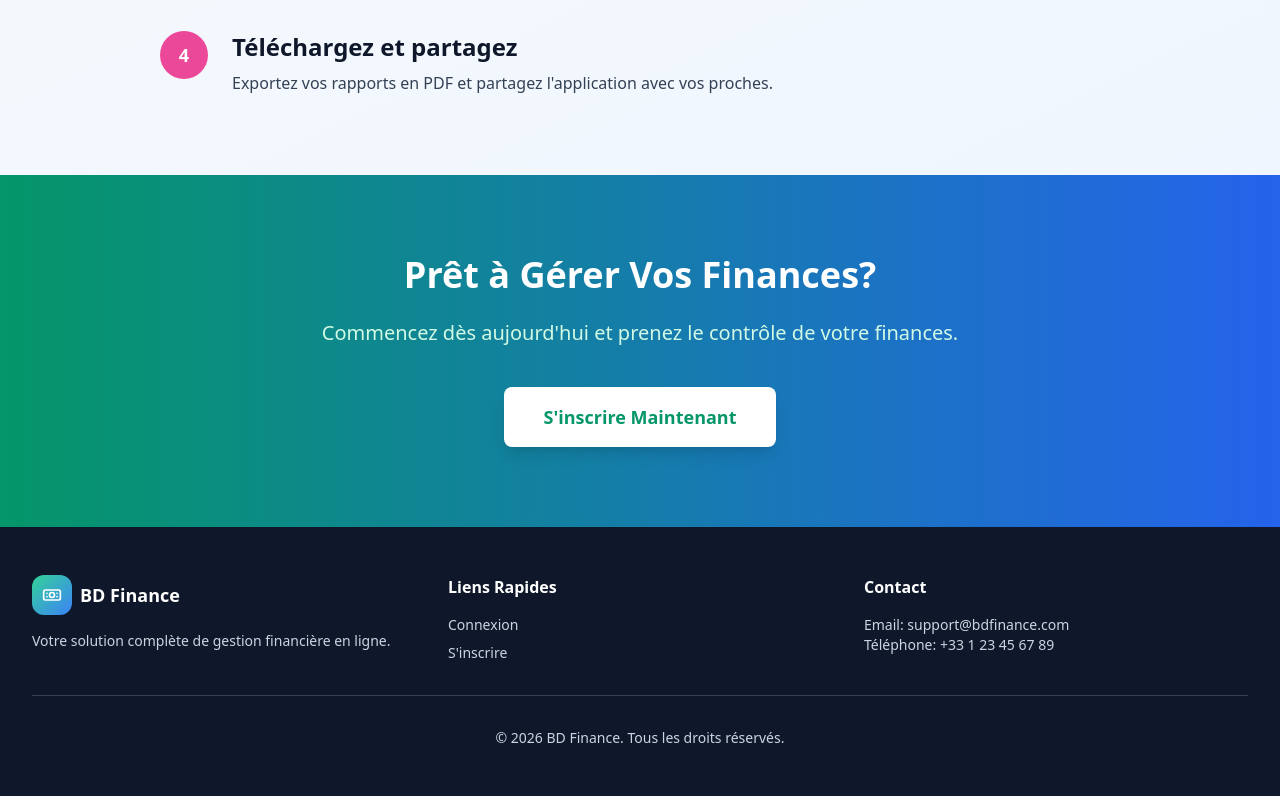
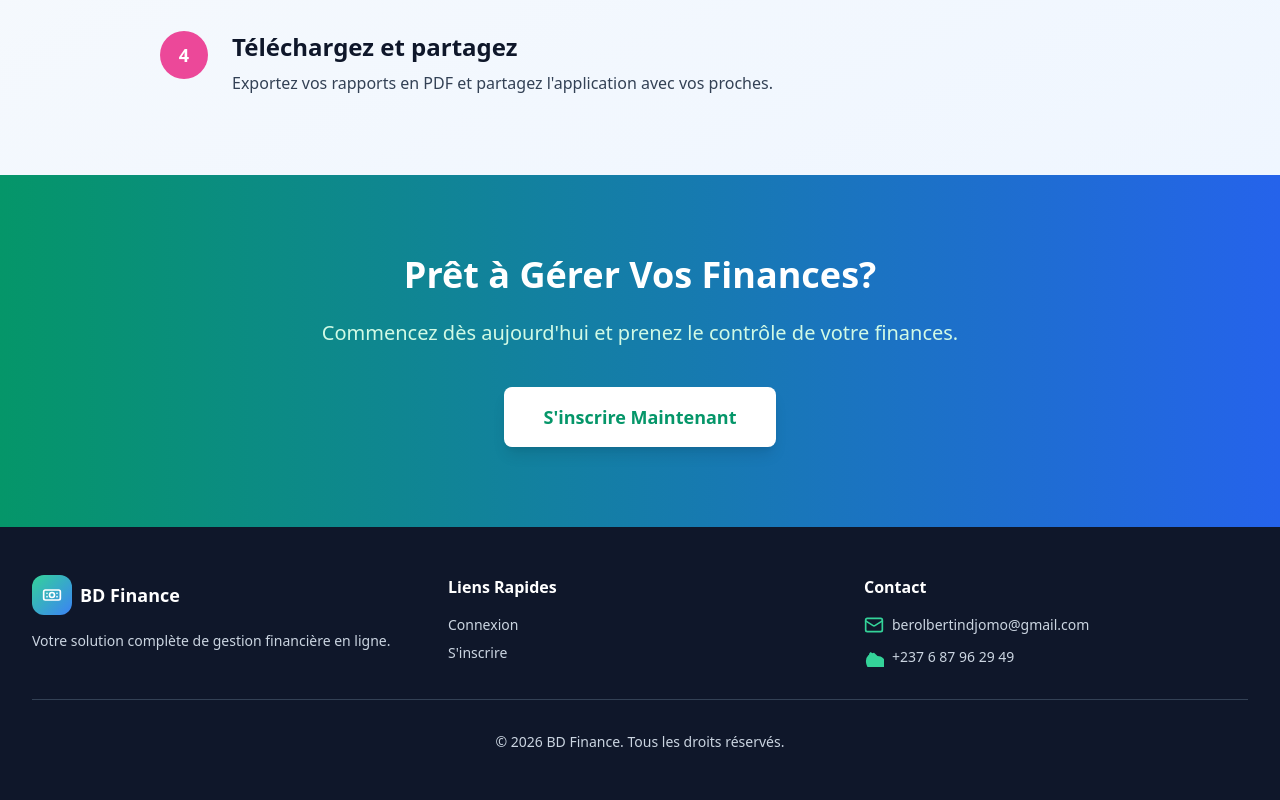
Before and after one commit to berol24/BD_FINANCE, an Angular app in the folder frontend/: page / in a window 1280 px wide. Shown: the part 1769-2569 px from the top of the page. Built offline with nearby package versions, Linux system fonts and the light colour scheme.

Commit message:
mise en place des contacts

```diff
--- a/frontend/src/app/features/landing/landing.component.html
+++ b/frontend/src/app/features/landing/landing.component.html
@@ -222,8 +222,23 @@
       <!-- Contact -->
       <div>
         <h4 class="font-bold text-white mb-4">Contact</h4>
-        <p class="text-sm">Email: support&#64;bdfinance.com</p>
-        <p class="text-sm">Téléphone: +33 1 23 45 67 89</p>
+        <div class="space-y-3 text-sm">
+          <!-- Email -->
+          <div class="flex items-center gap-2">
+            <svg class="w-5 h-5 text-emerald-400" viewBox="0 0 24 24" fill="none" stroke="currentColor" stroke-width="2" stroke-linecap="round" stroke-linejoin="round" aria-hidden="true">
+              <rect x="2" y="4" width="20" height="16" rx="2" />
+              <path d="m22 7-8.97 5.7a1.94 1.94 0 0 1-2.06 0L2 7" />
+            </svg>
+            <a href="mailto:berolbertindjomo@gmail.com" class="hover:text-emerald-400 transition-colors">berolbertindjomo&#64;gmail.com</a>
+          </div>
+          <!-- WhatsApp -->
+          <div class="flex items-center gap-2">
+            <svg class="w-5 h-5 text-emerald-400" viewBox="0 0 24 24" fill="currentColor" aria-hidden="true">
+              <path d="M17.472 14.382c-.297-.149-1.758-.867-2.03-.967-.273-.099-.471-.148-.67.15-.197.297-.767.966-.94 1.164-.173.199-.347.223-.644.075-.297-.15-1.255-.463-2.39-1.475-.883-.788-1.48-1.761-1.653-2.059-.173-.297-.018-.458.13-.606.134-.133.298-.347.446-.52.149-.174.198-.298.298-.497.099-.198.05-.371-.025-.52-.075-.149-.669-1.612-.916-2.207-.242-.579-.487-.5-.67-.51-.173-.008-.371-.01-.57-.01-.198 0-.52.074-.792.372-.272.297-1.04 1.016-1.04 2.479 0 1.462 1.065 2.875 1.213 3.074.149.198 2.096 3.2 5.076 4.487.709.306 1.262.489 1.694.625.712.227 1.36.195 1.871.118.571-.085 1.758-.719 2.006-1.413.248-.694.248-1.289.173-1.413-.074-.124-.272-.198-.57-.347m-5.421-7.403h-.004a9.87 9.87 0 00-9.746 9.798c0 2.734.75 5.404 2.177 7.707l-2.313 6.256 6.514-2.286c2.21 1.204 4.694 1.841 7.368 1.841 5.395 0 9.8-4.413 9.8-9.8 0-2.605-.994-5.055-2.8-6.9-1.806-1.844-4.256-2.839-6.831-2.839Z"/>
+            </svg>
+            <a href="https://wa.me/237687962949" target="_blank" class="hover:text-emerald-400 transition-colors">+237 6 87 96 29 49</a>
+          </div>
+        </div>
       </div>
     </div>
 
```
